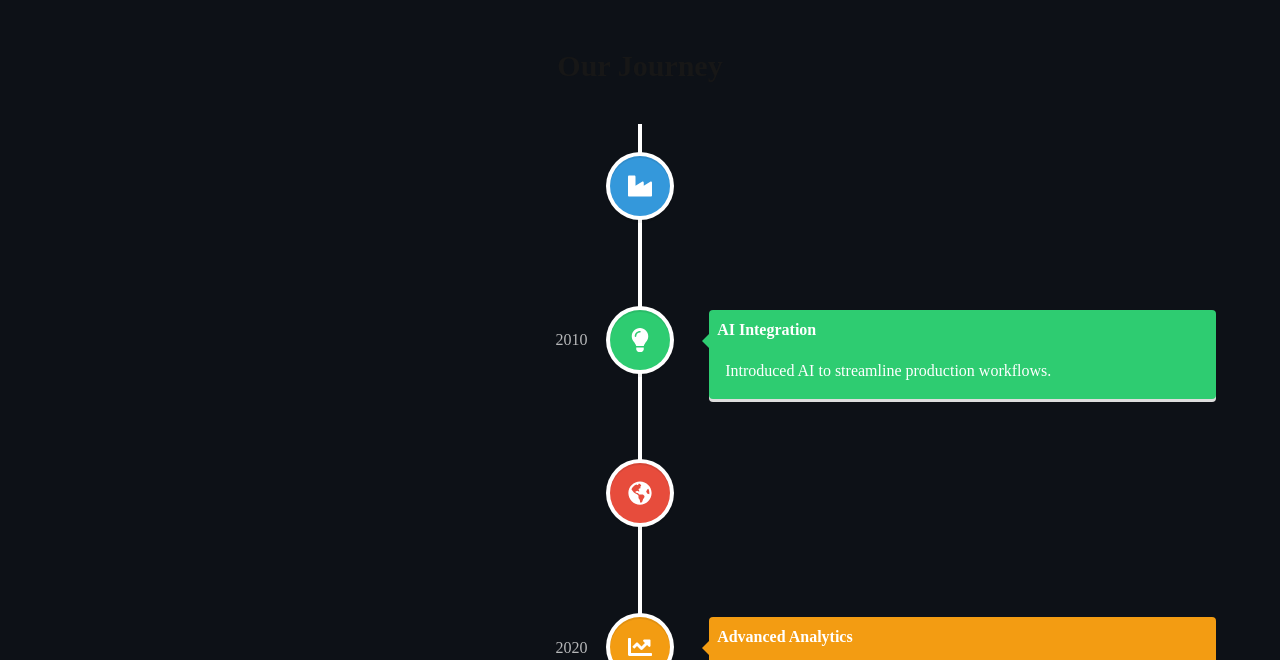
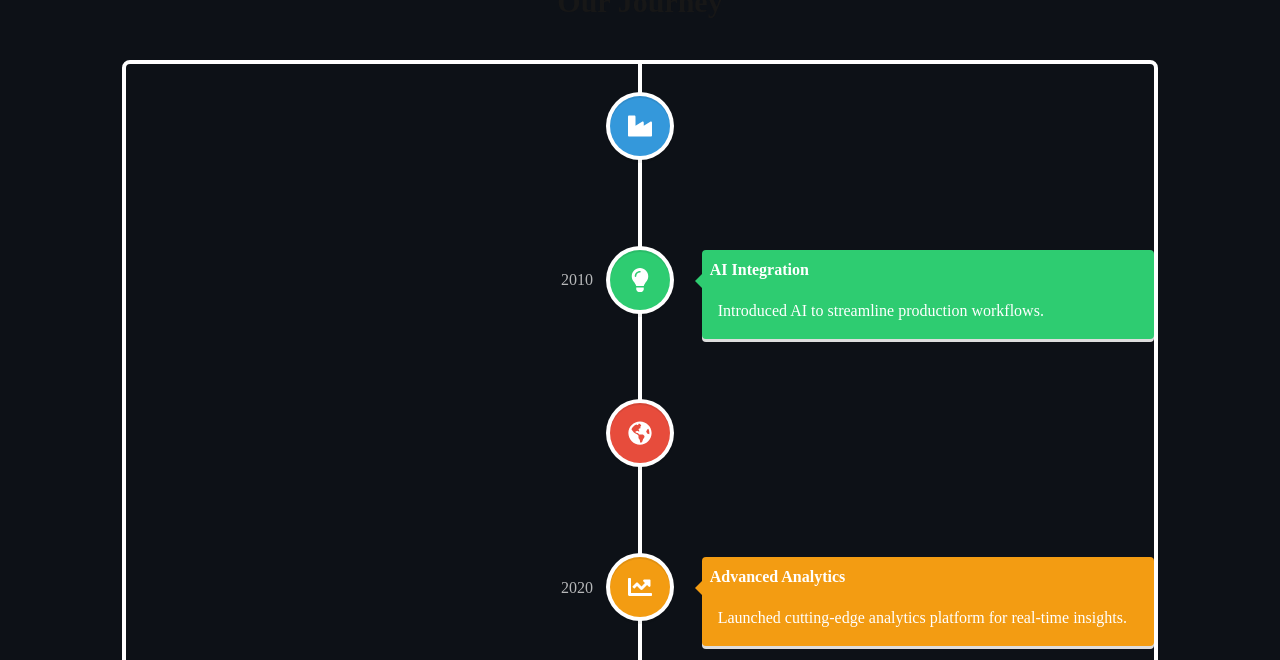
Before and after one commit to EminmertToprak/dark-office, a Next.js app: page /about in a window 1280 px wide. Shown: the part 1520-2180 px from the top of the page. Built offline with nearby package versions, Linux system fonts and the light colour scheme.

Commit message:
small fix

```diff
--- a/src/app/about/page.tsx
+++ b/src/app/about/page.tsx
@@ -98,17 +98,18 @@ function AboutPage() {
 				/>
 
 			</section>
-			<div ref={timelineRef} id="our-journey" className="py-16">
+			<div ref={timelineRef} id="our-journey" className="px-16">
 				<h2 className="text-3xl font-bold text-center mb-10">Our Journey</h2>
-				<VerticalTimeline>
+				<VerticalTimeline className="border-4 border-white rounded-lg px-4">
 					{timelineElements.map((element, index) => (
+
 						<VerticalTimelineElement
 							key={index}
 							className={`vertical-timeline-element--work ${visibleElements.includes(index) ? 'is-visible' : ''}`}
 							contentStyle={{background: element.color, color: "#fff"}}
 							contentArrowStyle={{borderRight: `7px solid ${element.color}`}}
 							date={element.date}
-							iconStyle={{background: element.color, color: "#fff"}}
+							iconStyle={{background: element.color, color: "#fff",}}
 							icon={element.icon}
 							visible={visibleElements.includes(index)}
 						>
@@ -116,6 +117,7 @@ function AboutPage() {
 							<h3 className="vertical-timeline-element-title pt-2 pl-2 font-bold">{element.title}</h3>
 							<p className="pl-4 pb-4">{element.content}</p>
 						</VerticalTimelineElement>
+
 					))}
 				</VerticalTimeline>
 			</div>
--- a/src/app/page.tsx
+++ b/src/app/page.tsx
@@ -5,7 +5,6 @@ import SectionWithImage from '@/components/SectionWithImage';
 import AboutPage from "@/app/about/page";
 import Industries from "@/app/industries/page";
 import Expertises from "@/app/expertises/page"
-import News from "@/app/news/page";
 import Contact from "@/app/contact/page";
 
 export default function Home() {
```
